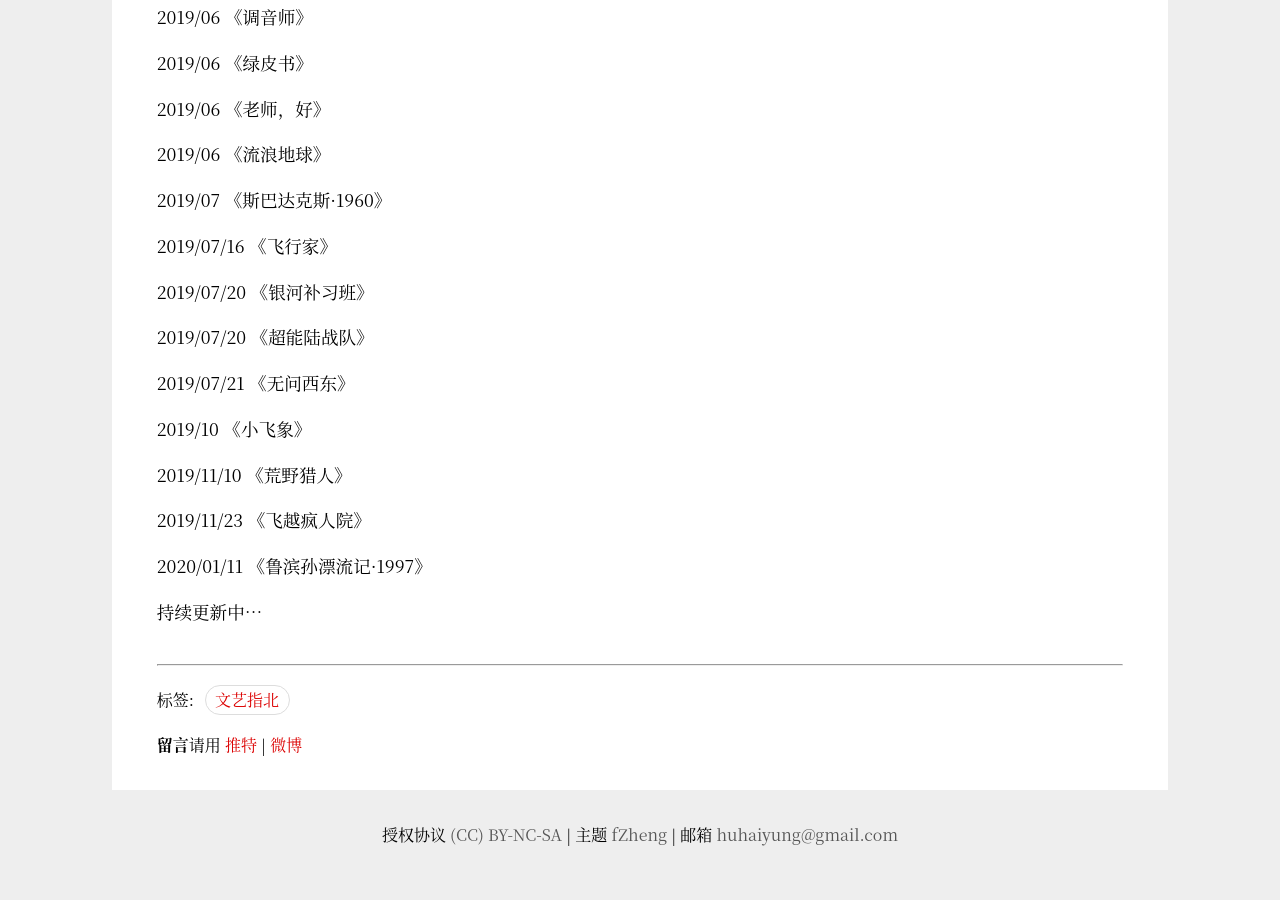
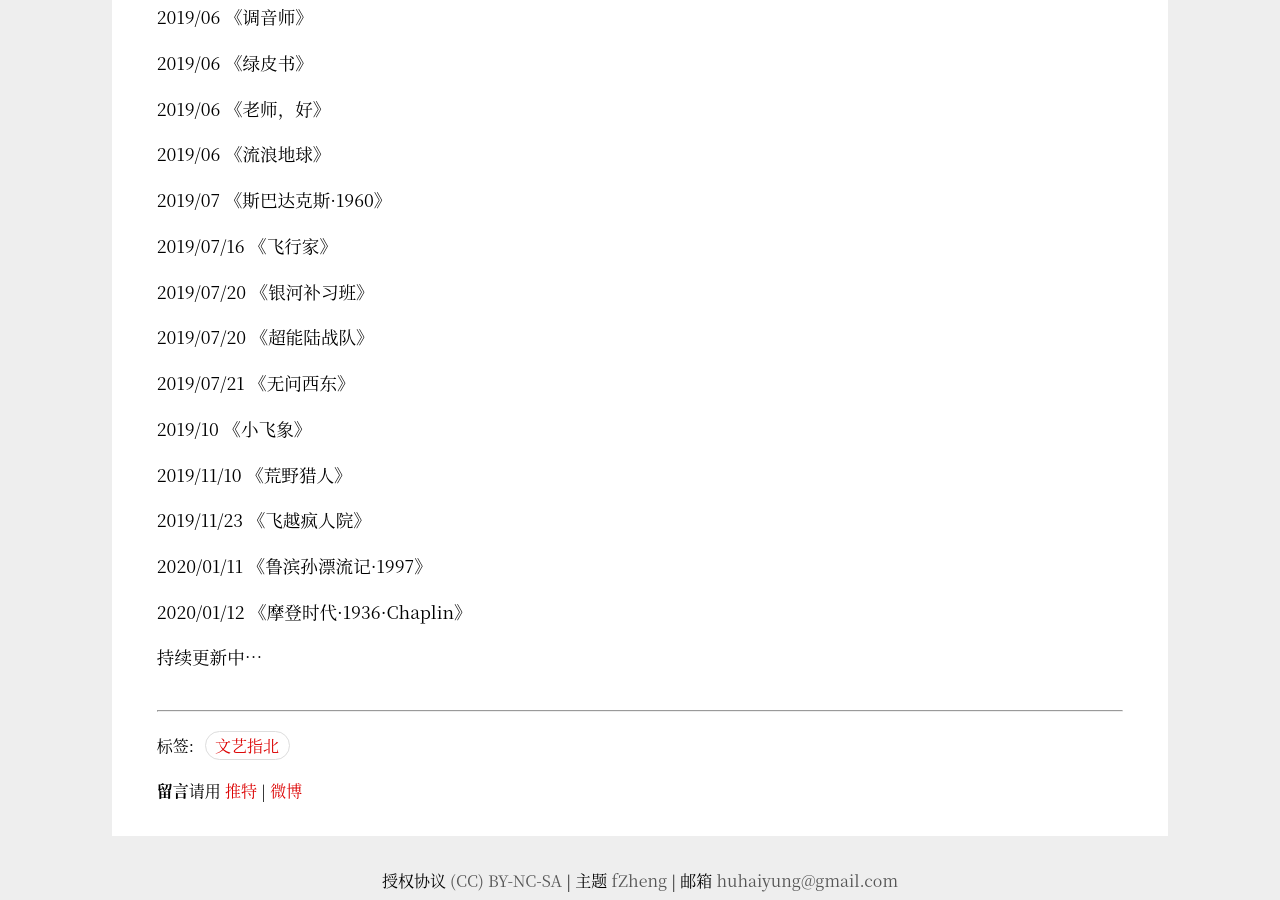
Before and after one commit to Haiyung/haiyung.github.io, a Jekyll site: the page built from _posts/2019-11-30-movies-records.md, in a window 1280 px wide and 900 px high, scrolled down 2578 px. Built offline with Jekyll 4.4.1, drawn with Linux system fonts in a browser that asks for light colours; before the commit the page ends 3432 px from its top, so only the background shows below that.

Commit message:
update movie records

```diff
--- a/_posts/2019-11-30-movies-records.md
+++ b/_posts/2019-11-30-movies-records.md
@@ -137,6 +137,10 @@ tags: 文艺指北
 
 2019/11/23  《飞越疯人院》
 
-2020/01/11 《鲁滨孙漂流记·1997》
+2020/01/11  《鲁滨孙漂流记·1997》
+
+2020/01/12  《摩登时代·1936·Chaplin》
+
+
 
 持续更新中...
```
